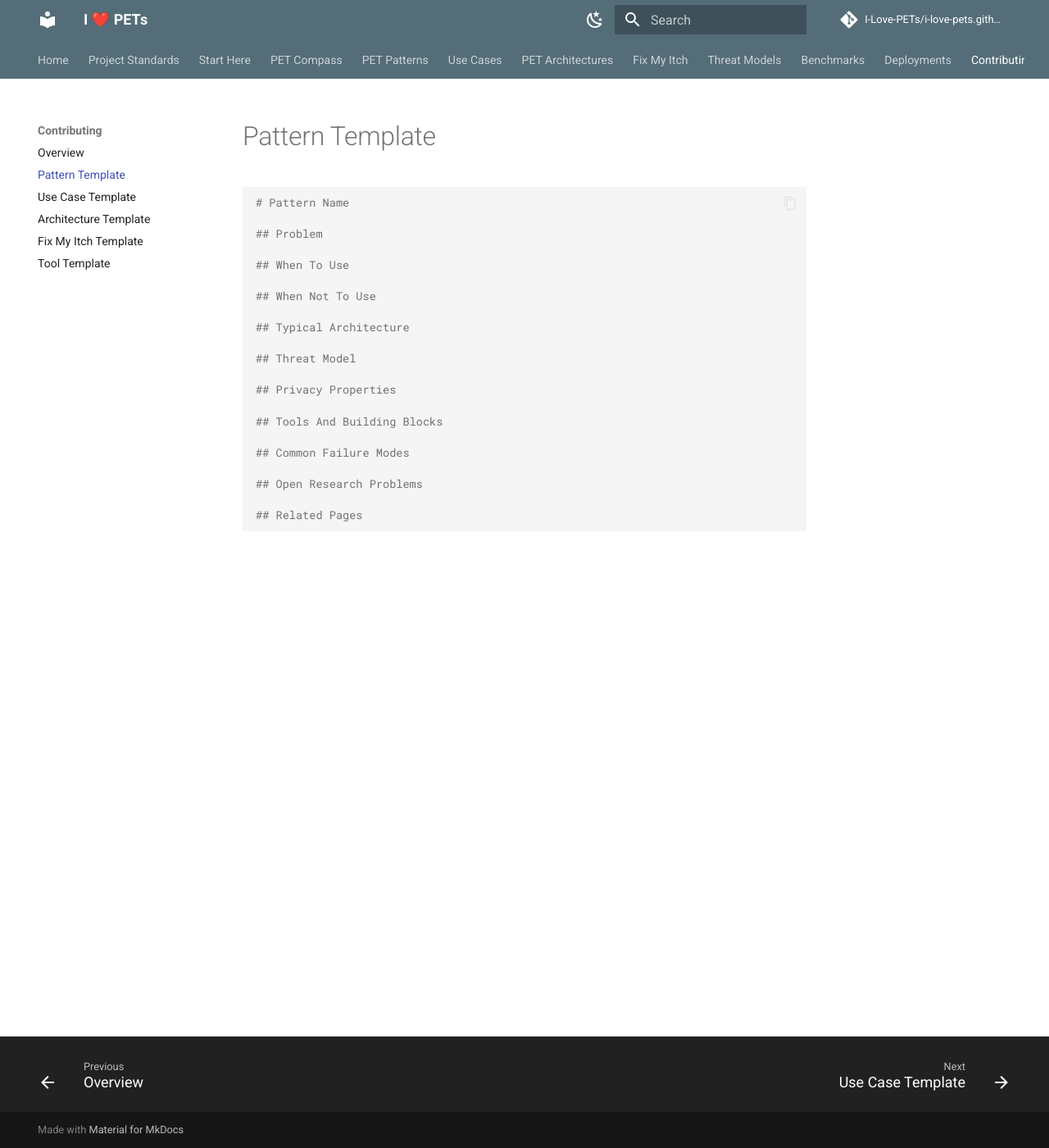
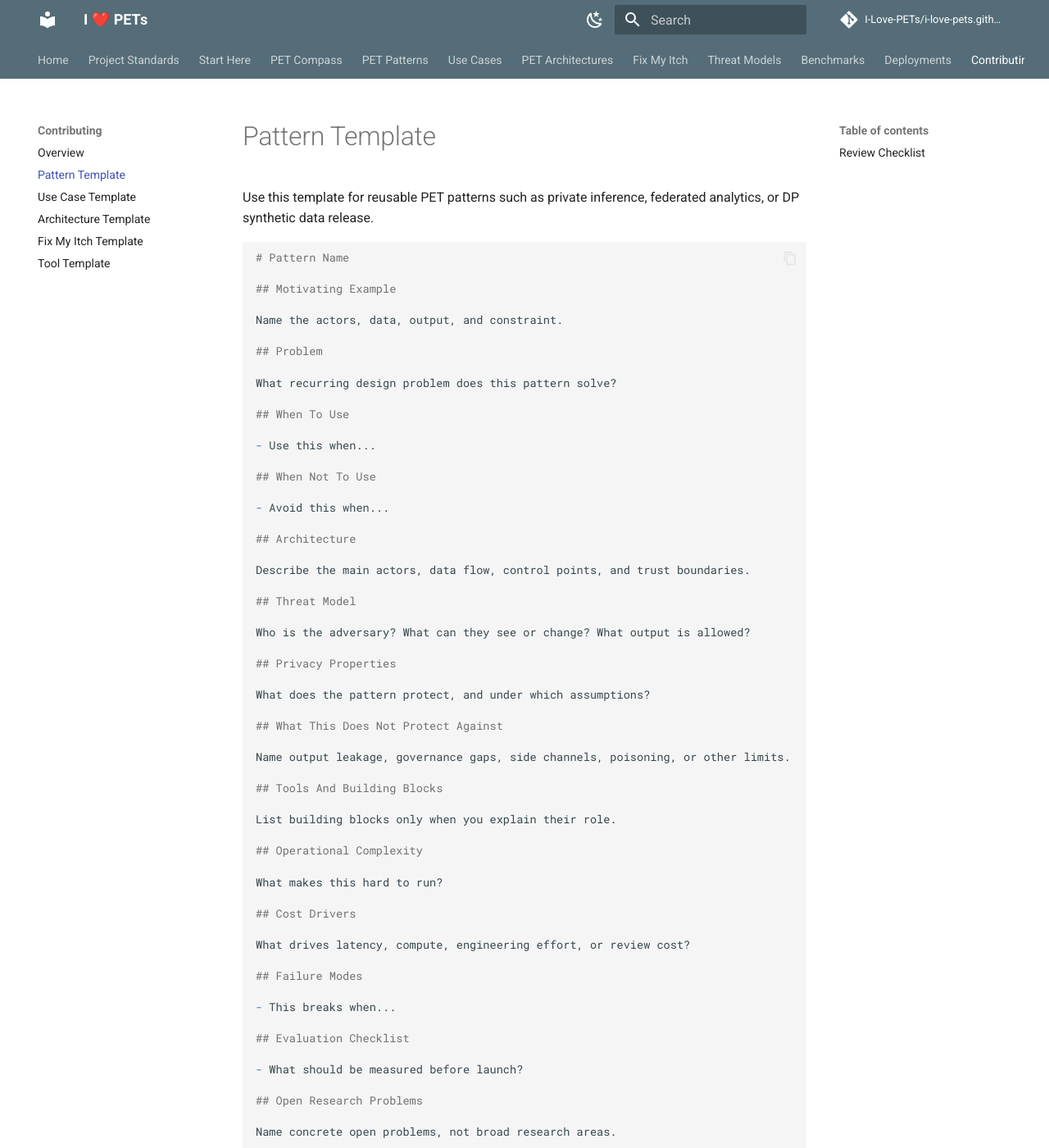
Before and after one commit to I-Love-PETs/i-love-pets.github.io, an MkDocs documentation site: the page built from docs/contributing/pattern-template.md, in a window 1280 px wide and 1400 px high. Shown: the whole window at 82% size. Built offline with MkDocs 1.6.1 and Material for MkDocs 9.7.7, drawn with Linux system fonts in a browser that asks for light colours; comment, search, counter and statistics services are not loaded; some of the changed text lies outside the part shown.

````diff
--- a/docs/contributing/pattern-template.md
+++ b/docs/contributing/pattern-template.md
@@ -1,25 +1,75 @@
 # Pattern Template
+
+Use this template for reusable PET patterns such as private inference, federated analytics, or DP synthetic data release.
 
 ```markdown
 # Pattern Name
 
+## Motivating Example
+
+Name the actors, data, output, and constraint.
+
 ## Problem
+
+What recurring design problem does this pattern solve?
 
 ## When To Use
 
+- Use this when...
+
 ## When Not To Use
 
-## Typical Architecture
+- Avoid this when...
+
+## Architecture
+
+Describe the main actors, data flow, control points, and trust boundaries.
 
 ## Threat Model
 
+Who is the adversary? What can they see or change? What output is allowed?
+
 ## Privacy Properties
+
+What does the pattern protect, and under which assumptions?
+
+## What This Does Not Protect Against
+
+Name output leakage, governance gaps, side channels, poisoning, or other limits.
 
 ## Tools And Building Blocks
 
-## Common Failure Modes
+List building blocks only when you explain their role.
+
+## Operational Complexity
+
+What makes this hard to run?
+
+## Cost Drivers
+
+What drives latency, compute, engineering effort, or review cost?
+
+## Failure Modes
+
+- This breaks when...
+
+## Evaluation Checklist
+
+- What should be measured before launch?
 
 ## Open Research Problems
 
+Name concrete open problems, not broad research areas.
+
 ## Related Pages
+
+Link only to pages that help the reader decide or implement.
 ```
+
+## Review Checklist
+
+- Does it say when NOT to use the pattern?
+- Does it state a threat model?
+- Does it explain failure modes?
+- Does it avoid pretending the PET solves everything?
+- Does it include evaluation criteria?
````
Also changed, not shown: docs/contributing/architecture-template.md (+42 -0 lines), docs/contributing/fix-my-itch-template.md (+38 -4 lines), docs/contributing/tool-template.md (+32 -0 lines), docs/contributing/use-case-template.md (+38 -1 lines).
